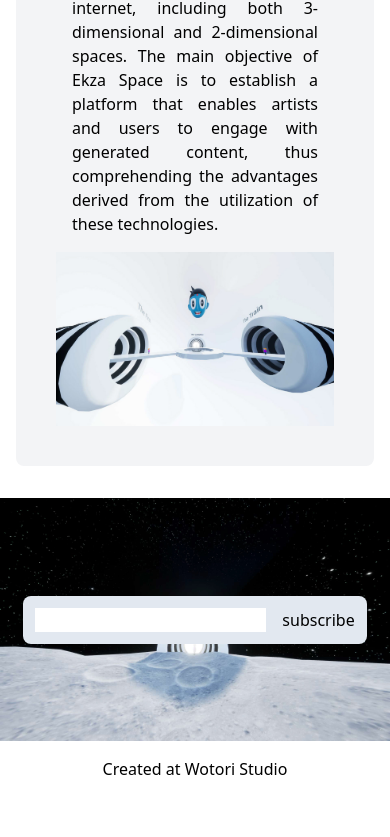
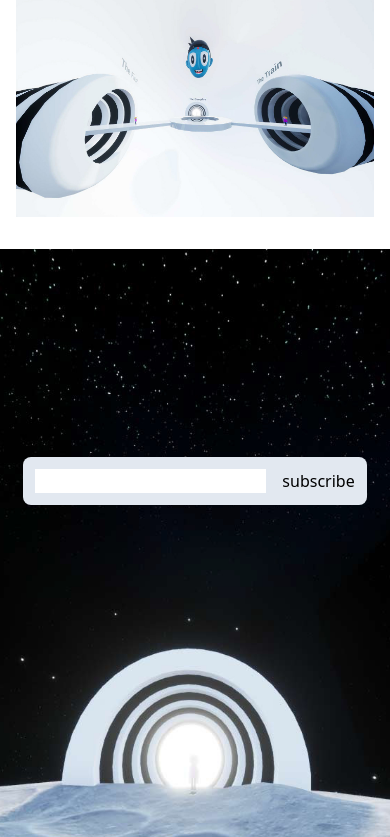
Before and after one commit to ekza-space/landing, a React (Vite) app: page / in a window 390 px wide. Shown: the part 1156-1993 px from the top of the page. Before the commit the page ends 1953 px from the top, so only its background shows below. Built offline with nearby package versions, Linux system fonts and the light colour scheme.

Commit message:
improve subscription section for vertical phones

```diff
--- a/src/components/project.jsx
+++ b/src/components/project.jsx
@@ -11,7 +11,7 @@ function ProjectContent({ projectName, text }) {
 
 export function Project({ projectName, imgPath, text, link, isFlip = false }) {
   return (
-    <div className="bg-gray-100 lg:mx-8 m-4 p-10 rounded-lg md:p-0 hover:shadow-lg">
+    <div className="bg-gray-100 lg:mx-8 sm:m-4 m-4 rounded-lg md:p-0 hover:shadow-lg">
       <a href={link} target="_blank" className="cursor-pointer">
         {isFlip ? (
           <>
--- a/src/components/video.jsx
+++ b/src/components/video.jsx
@@ -4,12 +4,13 @@ import Subscribe from "./subscribe";
 
 export default function Video() {
   return (
+    <div className="h-screen">
       <section className="relative">
-      <div className="absolute inset-0 flex justify-center items-center">
+        <div className="absolute inset-0 flex justify-center customPadding">
           <Subscribe />
         </div>
         {isIOS || isSafari || isFirefox || true ? (
-        <img className="mt-4" src="/img/moon.jpg" alt="Moon Image" />
+          <img className="mt-4 object-cover h-screen w-screen" src="/img/moon.jpg" alt="Moon Image" />
         ) : (
           <video className="mt-4" autoPlay loop muted playsInline>
             <source src="/video/enter.mp4" type="video/mp4" />
@@ -17,5 +18,6 @@ export default function Video() {
           </video>
         )}
       </section>
+    </div>
   );
 }
--- a/src/index.css
+++ b/src/index.css
@@ -6,3 +6,7 @@
   font-family: "regular";
   src: url("/public/fonts/Audiowide/Audiowide-Regular.ttf") format("truetype");
 }
+
+.customPadding {
+  padding-top: 13rem;
+}
```
Lines whose indentation alone changed are shown as unchanged.
